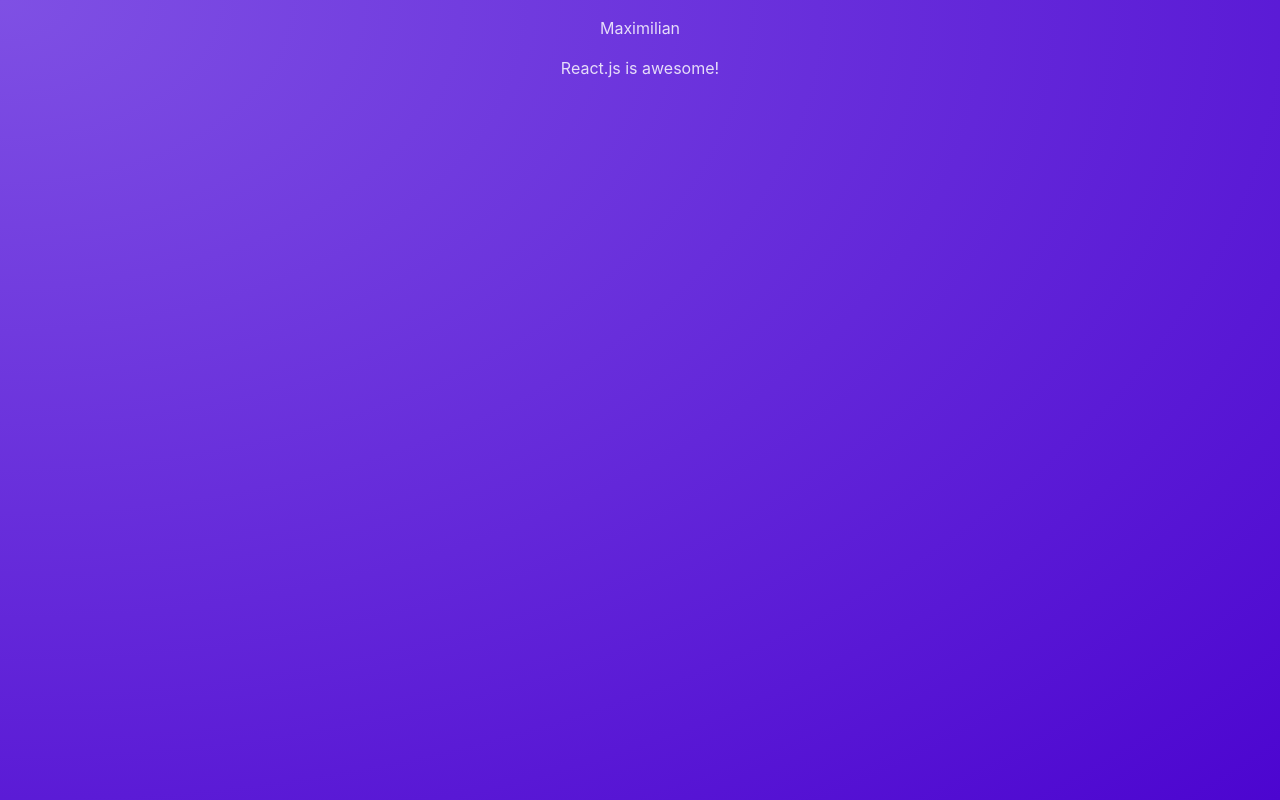
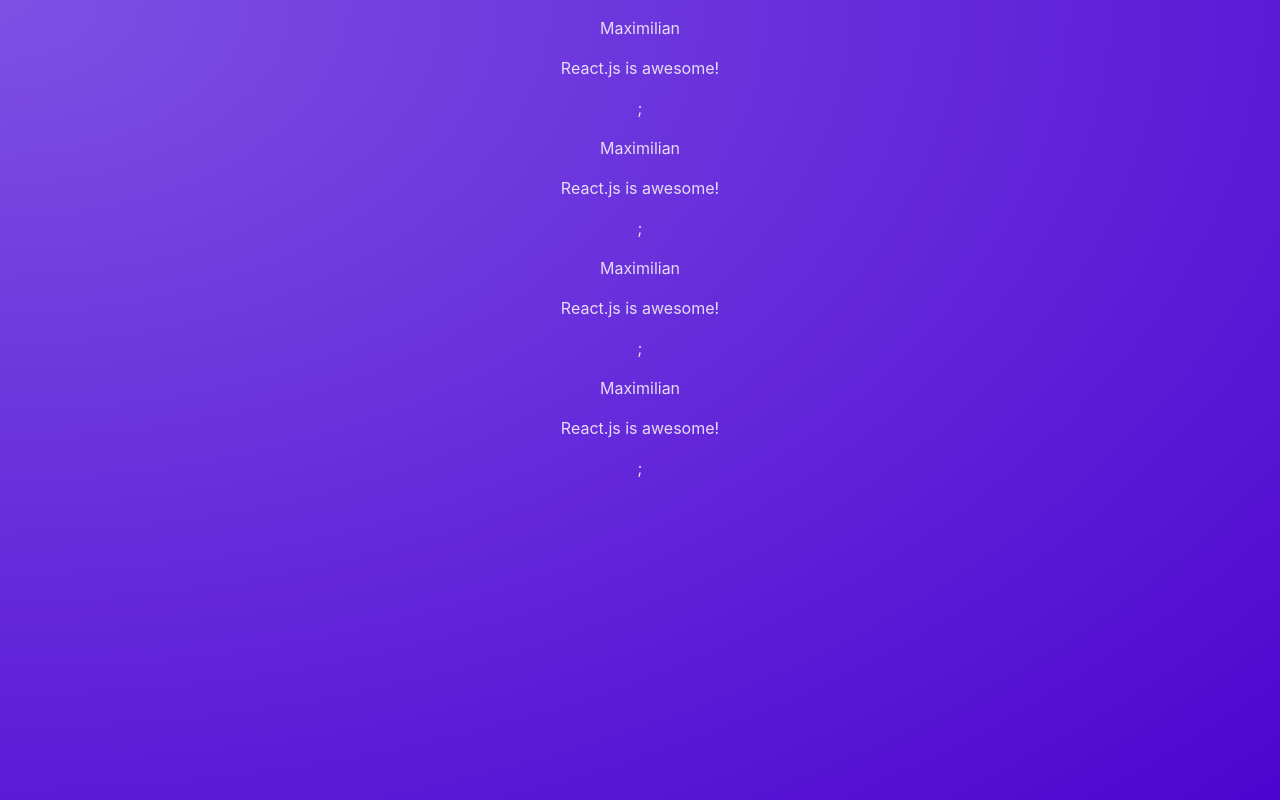
Before and after one commit to Eldor-dev/react-summary, a React (Vite) app: page / in a window 1280 px wide. Built offline with nearby package versions, Linux system fonts and the light colour scheme.

Commit message:
reusing components

```diff
--- a/src/App.jsx
+++ b/src/App.jsx
@@ -1,7 +1,14 @@
 import Post from "./components/Post";
 
 function App() {
-  return <Post />;
+  return (
+    <main>
+      <Post />;
+      <Post />;
+      <Post />;
+      <Post />;
+    </main>
+  );
 }
 
 export default App;
```
